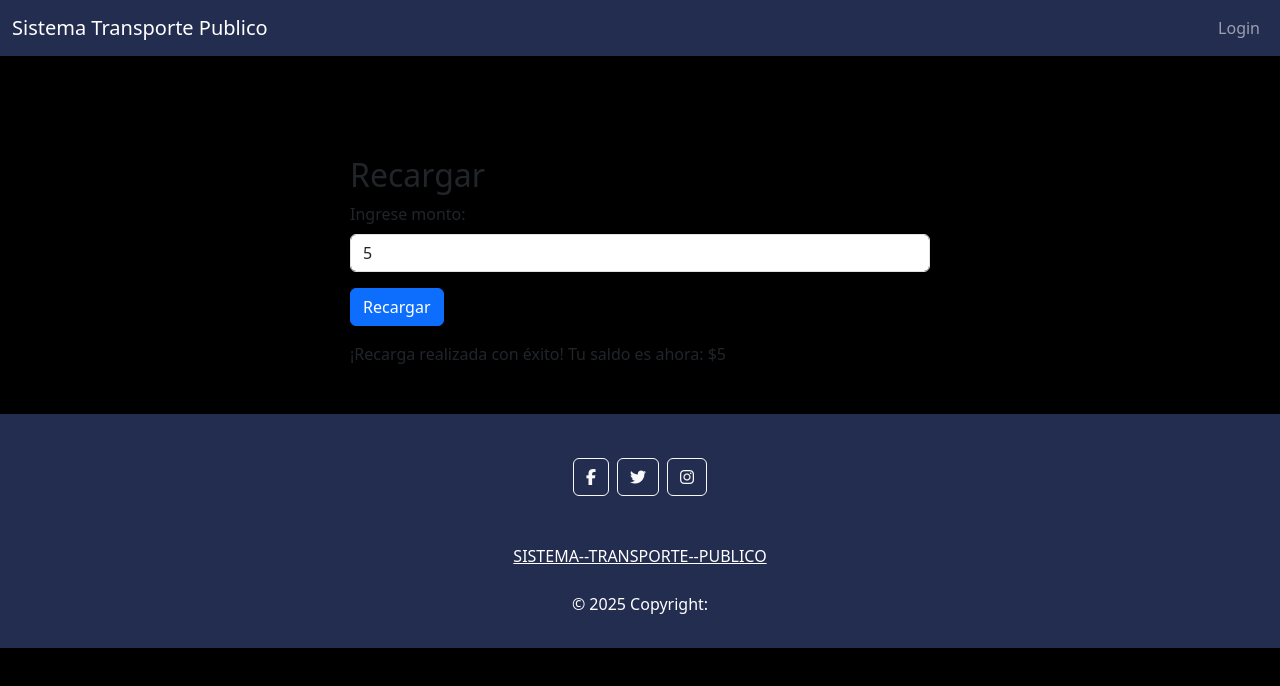
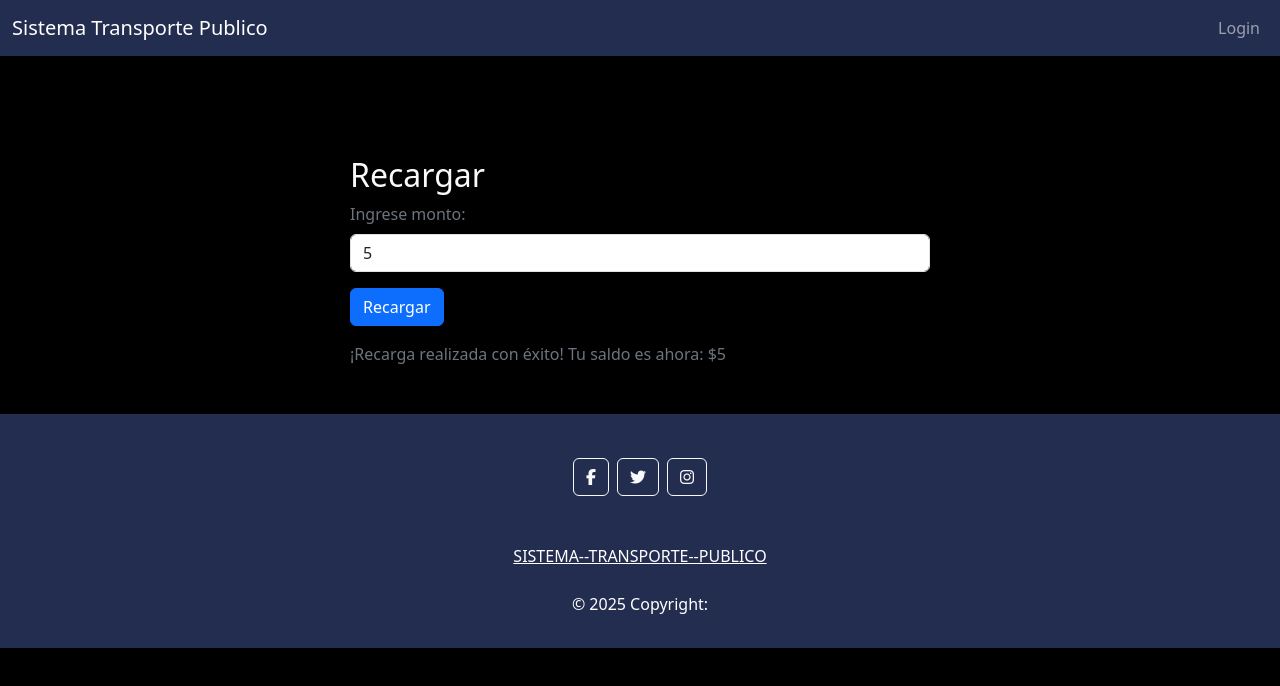
Before and after one commit to rpruiz33/Ing-SW-3-tp-, a React (Create React App) app: page /recarga in a window 1280 px wide. Both pictures are taken after typing "5" into the empty fields and a click on the button "Recargar". Shown: the top 686 px of the page. Built offline with nearby package versions, Linux system fonts and the light colour scheme.

Commit message:
colorsito recarga

```diff
--- a/src/componentes/recarga/recarga.jsx
+++ b/src/componentes/recarga/recarga.jsx
@@ -28,10 +28,10 @@ const RecargaSaldo = () => {
          <div className=" h-100 bg-black mb-90 p-5 pb-1000 ">
          <div className="row  h-100">
                     <div className="col-md-6 offset-md-3">
-                        <h2>Recargar</h2>
+                        <h2 className="text-light">Recargar</h2>
                         <form onSubmit={recargarSaldo}>
                             <div className="mb-3">
-                                <label htmlFor="saldo" className="form-label">Ingrese monto:</label>
+                                <label htmlFor="saldo" className="form-label text-secondary">Ingrese monto:</label>
                                 <input
                                     type="number"
                                     className="form-control"
@@ -45,7 +45,7 @@ const RecargaSaldo = () => {
                                 Recargar
                             </button>
                         </form>
-                        {mensaje && <div className="mt-3">{mensaje}</div>}
+                        {mensaje && <div className="mt-3 text-secondary ">{mensaje}</div>}
                     </div>
                 </div>
 
```
